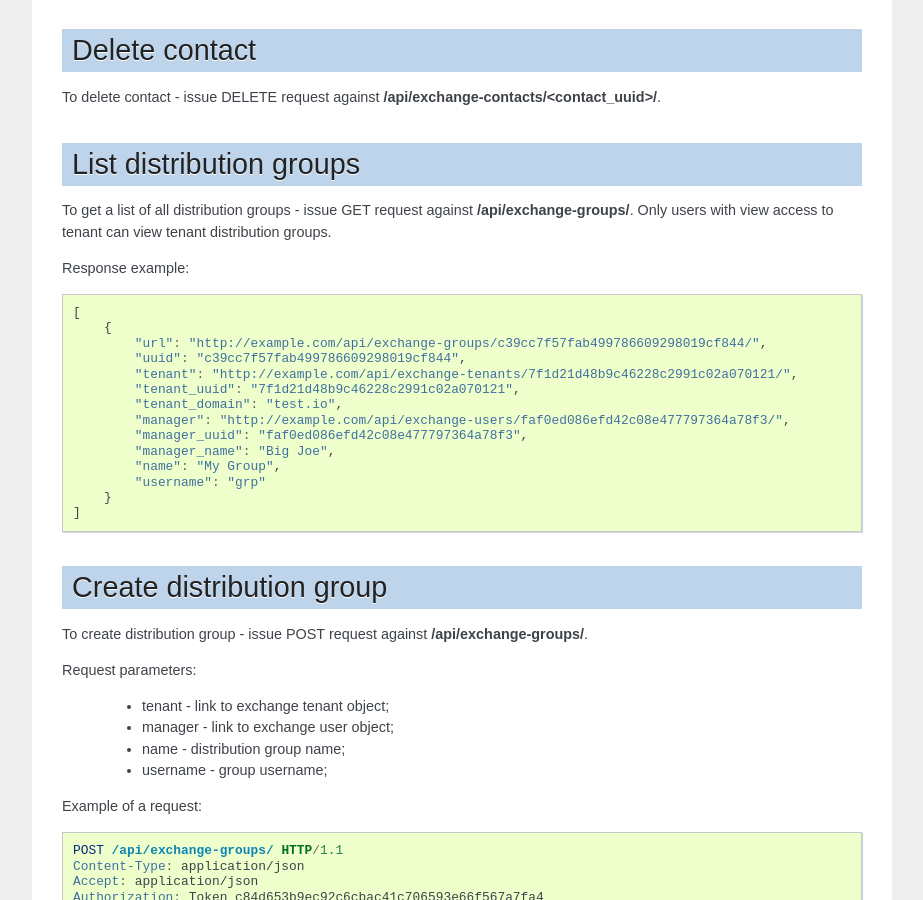
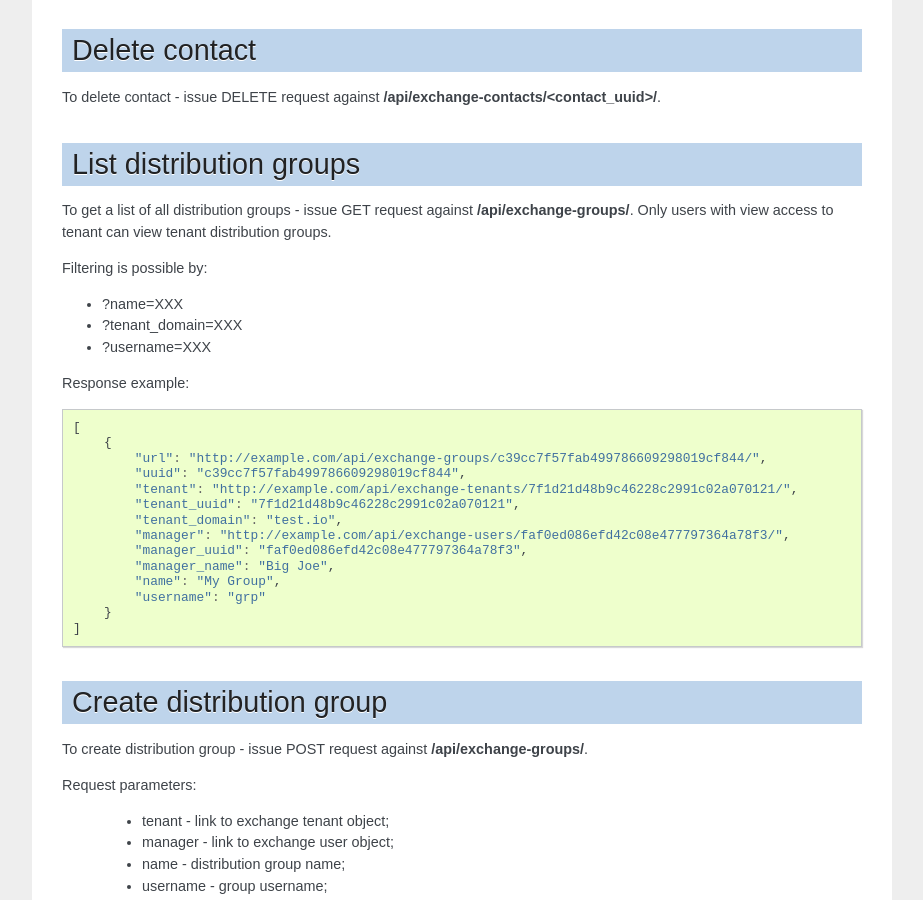
Before and after one commit to opennode/waldur-saltstack, a Sphinx documentation site: the page built from docs/exchange.rst, in a window 1280 px wide and 900 px high, scrolled down 3935 px. Shown: the whole window, without its empty margins (198-1121 px from the left). Built offline with Sphinx 7.4.7, drawn with Linux system fonts in a browser that asks for light colours; the version number is read from the project's files by our own code.

Commit message:
Allow filtering of dist groups by domain name
- ITACLOUD-5878

```diff
--- a/docs/exchange.rst
+++ b/docs/exchange.rst
@@ -243,6 +243,12 @@ List distribution groups
 To get a list of all distribution groups - issue GET request against **/api/exchange-groups/**.
 Only users with view access to tenant can view tenant distribution groups.
 
+Filtering is possible by:
+
+- ?name=XXX
+- ?tenant_domain=XXX
+- ?username=XXX
+
 Response example:
 
 .. code-block:: javascript
```
Also changed, not shown: 1 other file.
